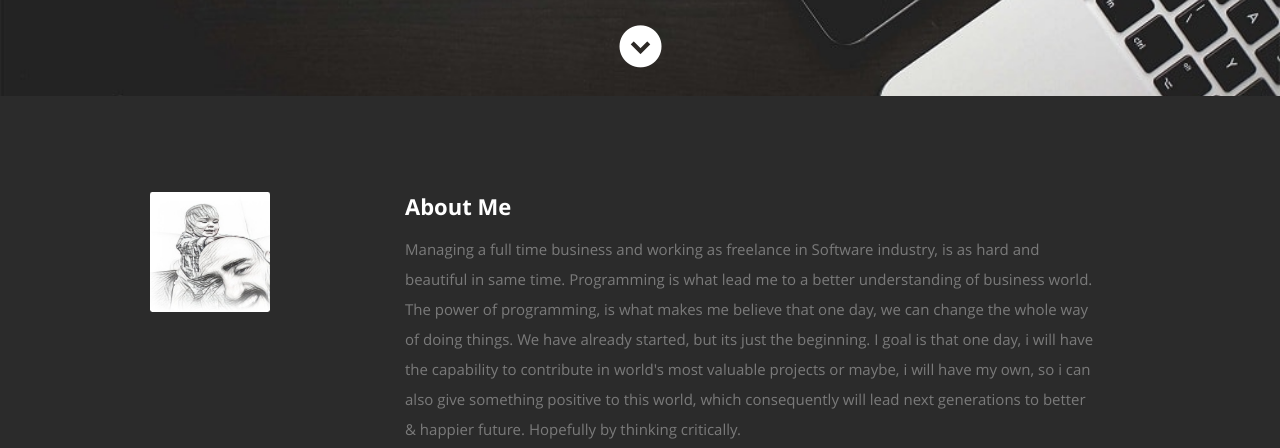
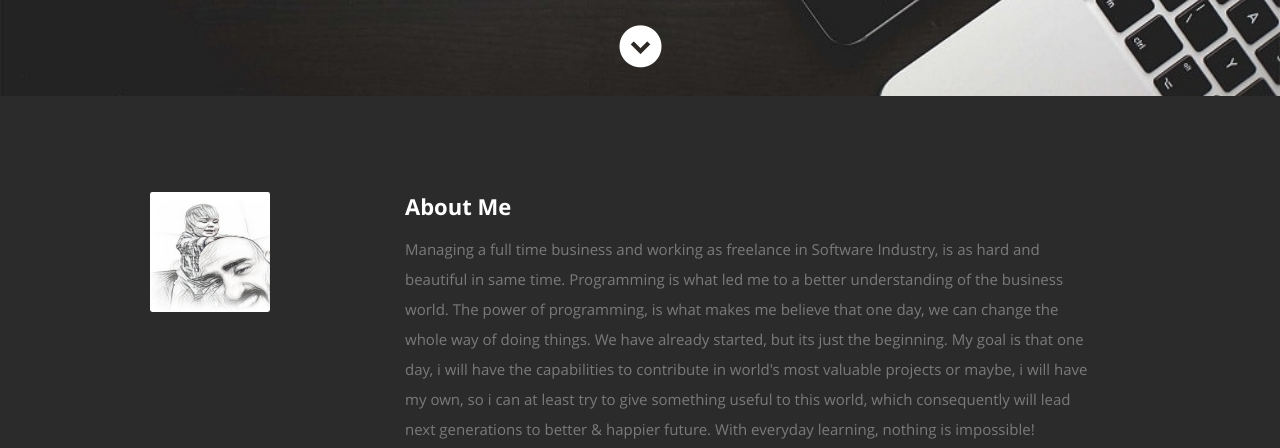
Before and after one commit to alijata123/portfolio-site, a plain HTML site: page index.html in a window 1280 px wide. Shown: the part 504-952 px from the top of the page. Drawn offline with nearby package versions, Linux system fonts and the light colour scheme.

Commit message:
minor text changes

```diff
--- a/index.html
+++ b/index.html
@@ -152,10 +152,10 @@
 
             <h2>About Me</h2>
 
-            <p>Managing a full time business and working as freelance in Software industry, is as hard and beautiful in same time. Programming is what lead me to a better understanding of business world.
+            <p>Managing a full time business and working as freelance in Software Industry, is as hard and beautiful in same time. Programming is what led me to a better understanding of the business world.
                 The power of programming, is what makes me believe that one day, we can change the whole way of doing things. We have already started, but its just the beginning.
-                I goal is that one day,  i will have the capability to contribute in world's most valuable projects or maybe, i will have my own, so i can also give something positive to this world, which consequently will lead next generations to better & happier future.
-                Hopefully by thinking critically.
+                My goal is that one day,  i will have the capabilities to contribute in world's most valuable projects or maybe, i will have my own, so i can at least try to give something useful to this world, which consequently will lead next generations to better & happier future.
+                With everyday learning, nothing is impossible! Everyone can achieve anything if tried enough!
             </p>
 
             <div class="row">
```
